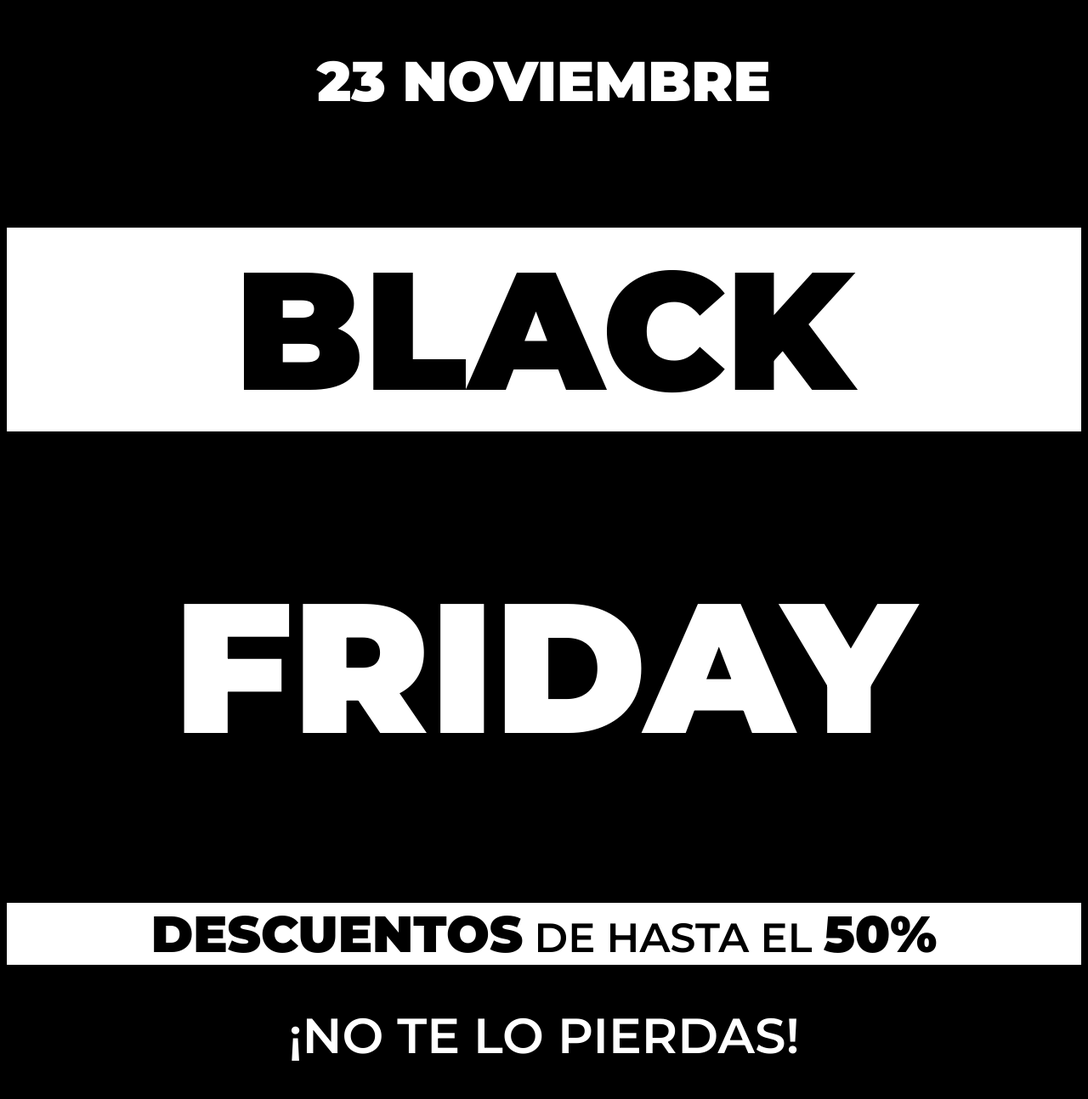
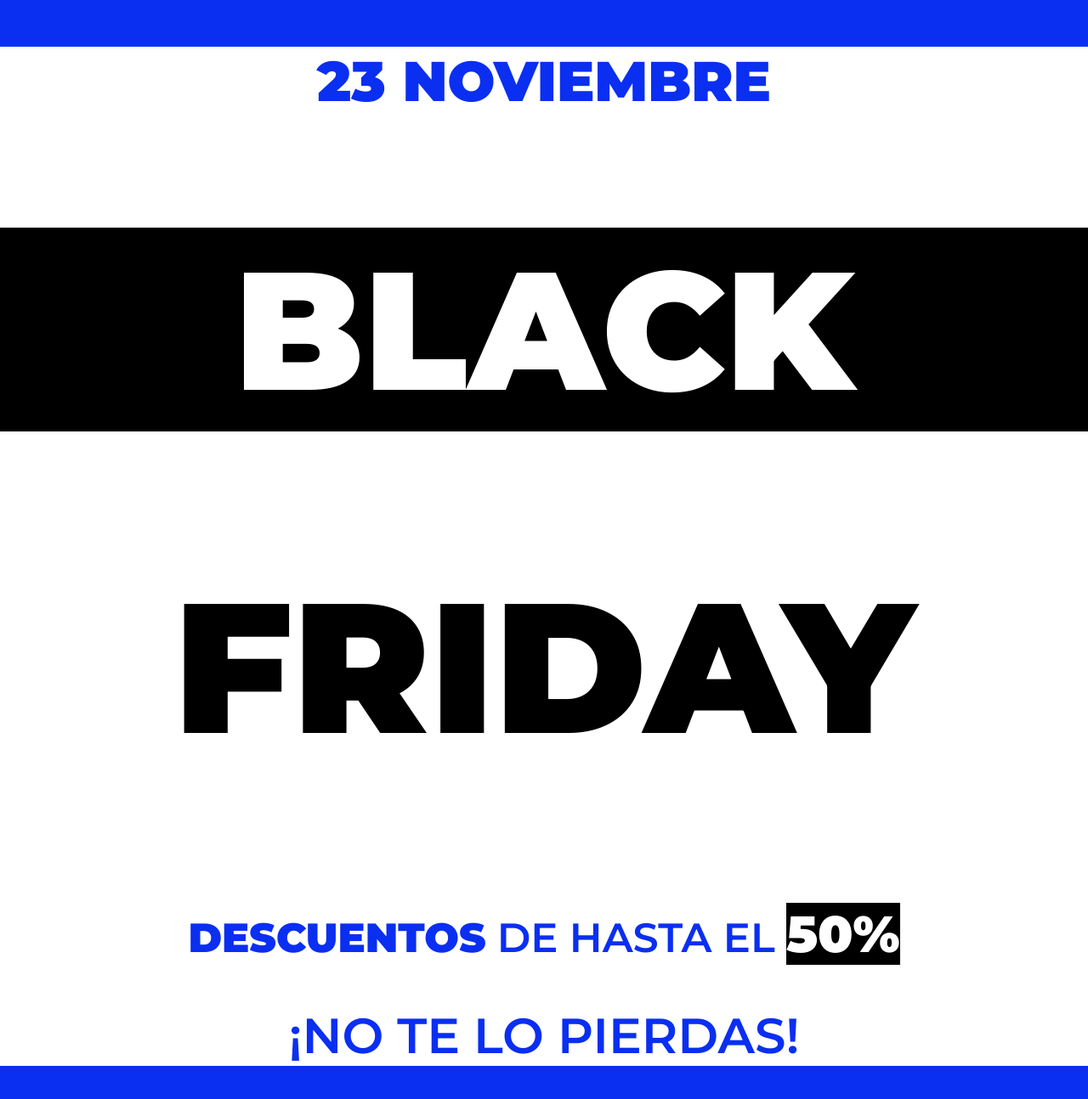
Before and after one commit to Emma-Marquez/desafio1html, a plain HTML site: page ejercicio3/index.html in a window 1280 px wide. Shown: the whole page at 85% size. Drawn offline with Linux system fonts and the light colour scheme.

Commit message:
termino ejercicio3 del desafio1 html

```diff
--- a/ejercicio3/index.html
+++ b/ejercicio3/index.html
@@ -8,11 +8,13 @@
     <link rel="preconnect" href="https://fonts.gstatic.com" crossorigin>
     <link href="https://fonts.googleapis.com/css2?family=Montserrat:wght@600;900&display=swap" rel="stylesheet">
 </head>
-<body style="background-color: black;">
-    <h2 style="text-align: center;color: white;font-family: 'Montserrat', sans-serif; font-weight: 900;font-size: 66px;">23 NOVIEMBRE</h2>
-    <h1 style="text-align: center;background-color: white;font-family: 'Montserrat', sans-serif; font-weight: 900;font-size: 197px;">BLACK</h1>
-    <h1 style="text-align: center;color: white;font-family: 'Montserrat', sans-serif; font-weight: 900;font-size: 217px;">FRIDAY</h1>
-    <p style="text-align: center;background-color: white;font-family: 'Montserrat', sans-serif; font-weight: 600;font-size: 48px;"><strong style="font-family: 'Montserrat', sans-serif; font-weight: 900;font-size: 60px;">DESCUENTOS</strong> DE HASTA EL <strong style="font-family: 'Montserrat', sans-serif; font-weight: 900;font-size: 60px;">50%</strong></p>
-    <h2 style="text-align: center;color: white;font-family: 'Montserrat', sans-serif; font-weight: 600;font-size: 58px;">¡NO TE LO PIERDAS!</h2>
+<body style="background-color: #0a2ff1; margin-left: 0px;margin-right: 0px;">
+    <div style="background-color: white;">
+    <h2 style="text-align: center;color: #0a2ff1;font-family: 'Montserrat', sans-serif; font-weight: 900;font-size: 66px;">23 NOVIEMBRE</h2>
+    <h1 style="text-align: center;background-color: black;color: white ;font-family: 'Montserrat', sans-serif; font-weight: 900;font-size: 197px;">BLACK</h1>
+    <h1 style="text-align: center;font-family: 'Montserrat', sans-serif; font-weight: 900;font-size: 217px;">FRIDAY</h1>
+    <p style="text-align: center;background-color: white;font-family: 'Montserrat', sans-serif; font-weight: 600;font-size: 48px;color: #0a2ff1;"><strong style="font-family: 'Montserrat', sans-serif; font-weight: 900;font-size: 48px;">DESCUENTOS</strong> DE HASTA EL <strong style="font-family: 'Montserrat', sans-serif; font-weight: 900;font-size: 60px; background-color: black; color: white;">50%</strong></p>
+    <h2 style="text-align: center;color: #0a2ff1;font-family: 'Montserrat', sans-serif; font-weight: 600;font-size: 58px;">¡NO TE LO PIERDAS!</h2>
+    </div>
 </body>
 </html>
```
